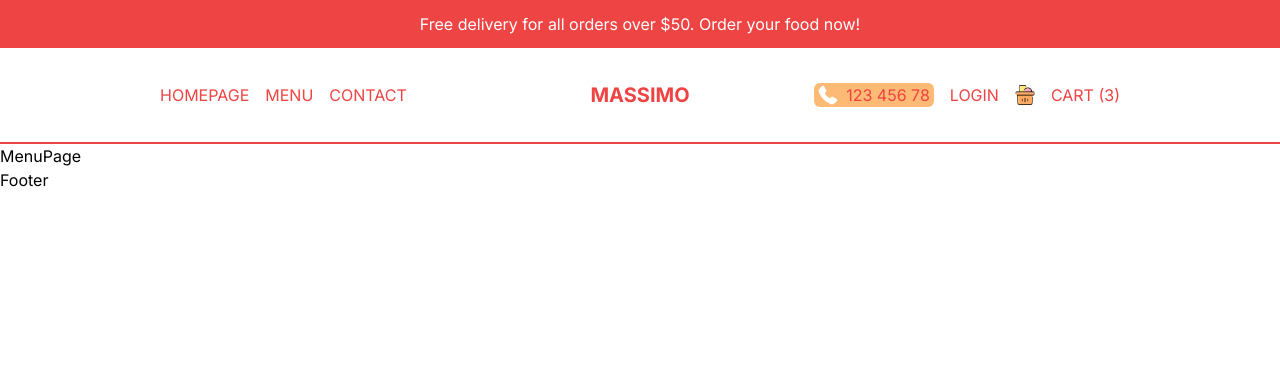
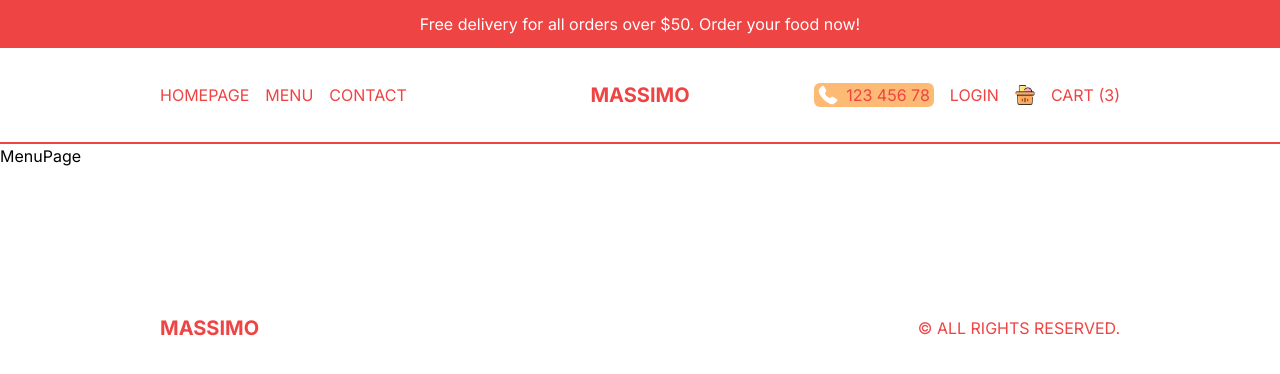
Before and after one commit to coderkamrul0/restaurant-food-delivery-next_js, a Next.js app: page /menu in a window 1280 px wide. Shown: the top 374 px of the page. Built offline with nearby package versions, Linux system fonts and the light colour scheme.

Commit message:
Footer component add

```diff
--- a/src/components/Footer.tsx
+++ b/src/components/Footer.tsx
@@ -1,8 +1,12 @@
+import Link from 'next/link'
 import React from 'react'
 
 const Footer = () => {
   return (
-    <div>Footer</div>
+    <div className='h-12 md:h-24 lg:p-20 xl:p-40 text-red-500 flex items-center justify-between'>
+      <Link href={'/'} className="font-bold text-xl">MASSIMO</Link>
+      <p>© ALL RIGHTS RESERVED.</p>
+    </div>
   )
 }
 
```
